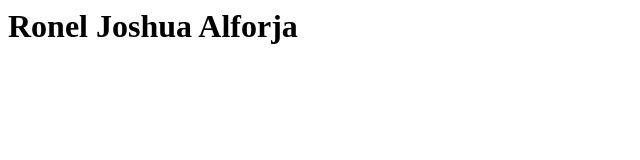
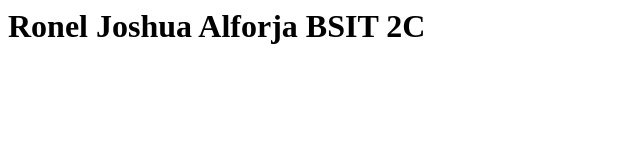
Before and after one commit to ronel0324/alforja, a plain HTML site: page index.html in a window 1280 px wide. Shown: the whole page, without its empty margins (0-640 px from the left). Drawn offline with Linux system fonts and the light colour scheme.

Commit message:
Add index.html

```diff
--- a/index.html
+++ b/index.html
@@ -3,6 +3,6 @@
         <title>My Webpage</title>
     </head>
     <body>
-        <h1> Ronel Joshua Alforja </h1>
+        <h1> Ronel Joshua Alforja BSIT 2C </h1>
     </body>
 </html>
```
